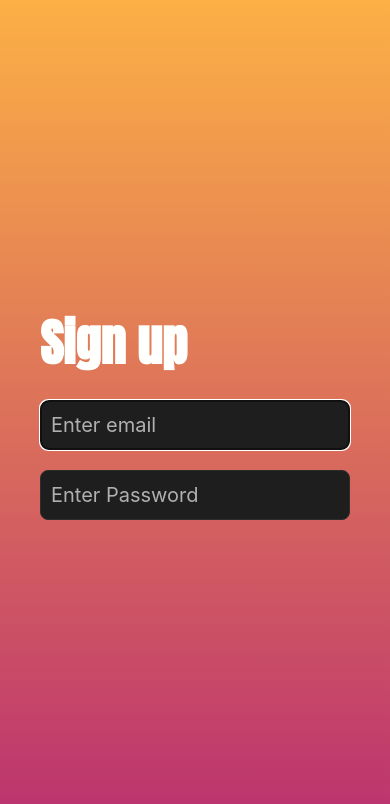
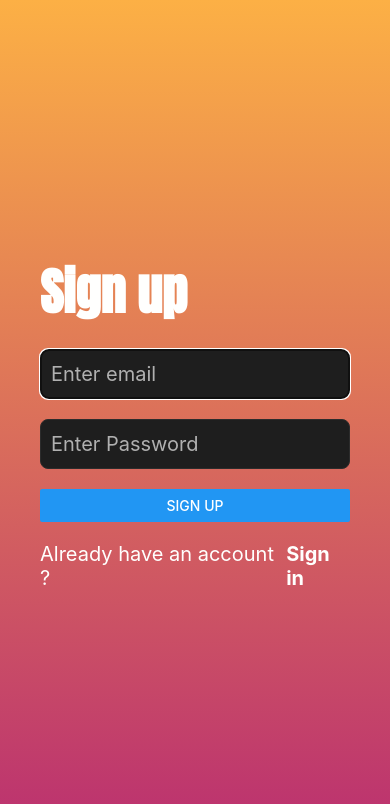
Before and after one commit to Marek-Kosmowski/rn-event-organizer, a React Native app: screen /Auth in a window 390 px wide. Shown: the top 804 px of the page. Built offline with nearby package versions, Linux system fonts and the light colour scheme; no server answers.

Commit message:
Fix bug in TextInput, create user.firebase file, add to user.firebase signUpUser and addUserToFireStore functions

```diff
--- a/screens/auth.js
+++ b/screens/auth.js
@@ -1,12 +1,31 @@
-import { StyleSheet, Text, SafeAreaView, TextInput } from 'react-native';
+import {
+  StyleSheet,
+  Text,
+  SafeAreaView,
+  TextInput,
+  Button,
+  Alert,
+  Pressable,
+} from 'react-native';
 import { LinearGradient } from 'expo-linear-gradient';
 import { AppStyle } from '../utils/constants';
 import { useState } from 'react';
+
+import { signUpUser } from '../utils/user.firebase';
 
 export default function AuthScreen() {
   const [type, setType] = useState(true);
   const [email, setEmail] = useState('');
   const [password, setPassword] = useState('');
+
+  const handleAuth = async () => {
+    if (email === '' && password === '') {
+      Alert.alert('Please check your credentials');
+    }
+    if (type) {
+      await signUpUser(email, password);
+    }
+  };
 
   return (
     <LinearGradient
@@ -35,8 +54,22 @@ export default function AuthScreen() {
           secureTextEntry={true}
           textContentType='password'
           value={password}
-          onChange={(text) => setPassword(text)}
+          onChangeText={(text) => setPassword(text)}
         />
+
+        <Button title={type ? 'Sign up' : 'Sign In'} onPress={handleAuth} />
+
+        <Pressable
+          style={{ flexDirection: 'row' }}
+          onPress={() => setType(!type)}
+        >
+          <Text style={styles.textType}>
+            {!type ? "Don't have an account ? " : 'Already have an account ? '}
+          </Text>
+          <Text style={[styles.textType, { fontWeight: 'bold' }]}>
+            {!type ? 'Sign up' : 'Sign in'}
+          </Text>
+        </Pressable>
       </SafeAreaView>
     </LinearGradient>
   );
@@ -69,4 +102,9 @@ const styles = StyleSheet.create({
     padding: 10,
     color: '#FFFFFF',
   },
+  textType: {
+    fontSize: 20,
+    marginTop: 20,
+    color: '#fffffe',
+  },
 });
--- /dev/null
+++ b/utils/user.firebase.js
@@ -0,0 +1,30 @@
+import { Alert } from 'react-native';
+import { createUserWithEmailAndPassword } from 'firebase/auth';
+import { getFirestore, doc, setDoc } from 'firebase/firestore';
+import { AUTH, DB } from '../config/firebase';
+
+export const signUpUser = async (email, password) => {
+  try {
+    const request = await createUserWithEmailAndPassword(AUTH, email, password);
+    await addUserToFirestore(request.user);
+    Alert.alert('Welcome :)');
+  } catch (error) {
+    Alert.alert(error);
+  }
+};
+
+export const addUserToFirestore = async (user) => {
+  const userId = user.uid;
+  const userDocRef = doc(DB, 'users', userId);
+  const newUser = {
+    uid: user.uid,
+    email: user.email,
+    firstname: '',
+    lastname: '',
+  };
+  try {
+    await setDoc(userDocRef, newUser);
+  } catch (error) {
+    Alert.alert(error);
+  }
+};
```
